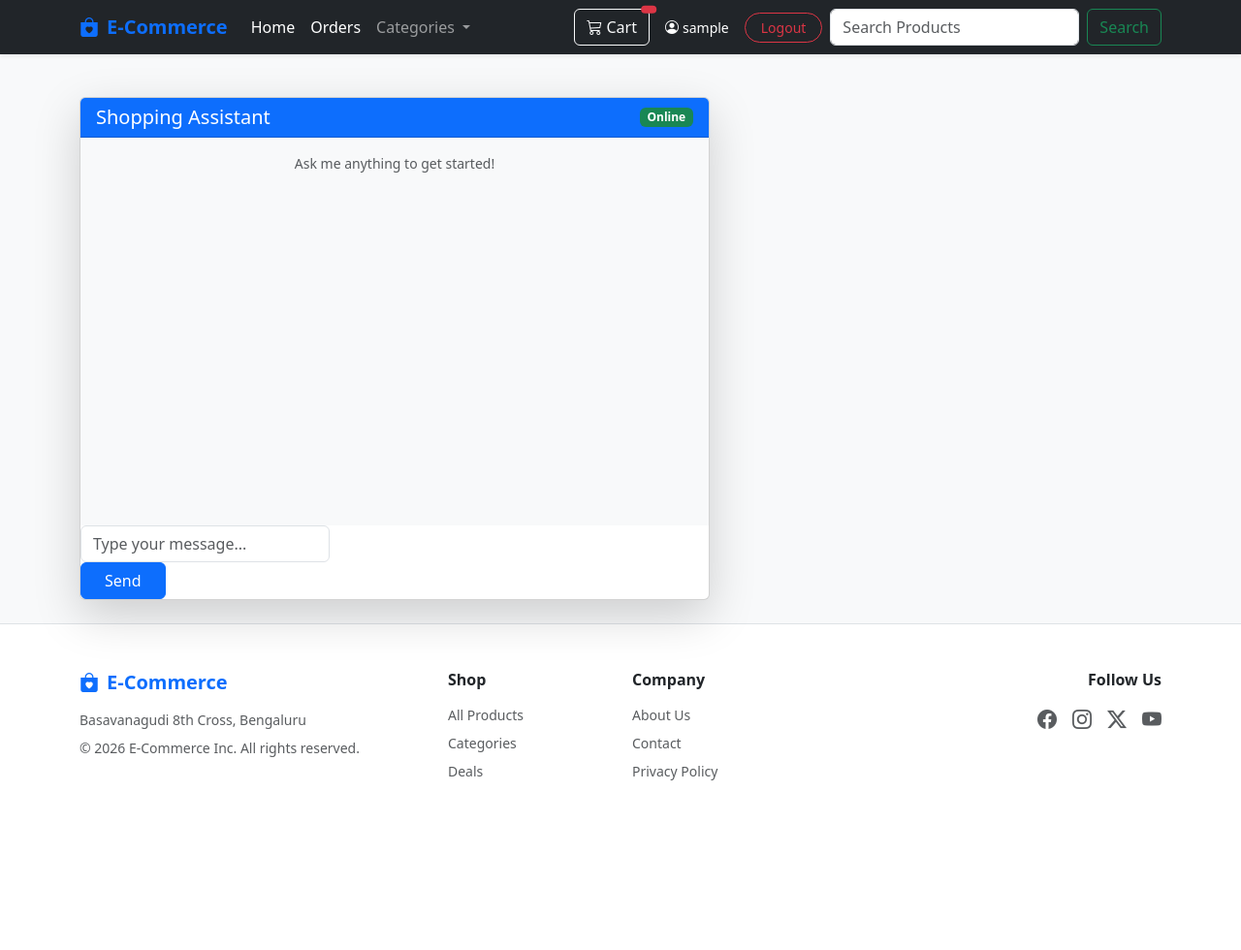
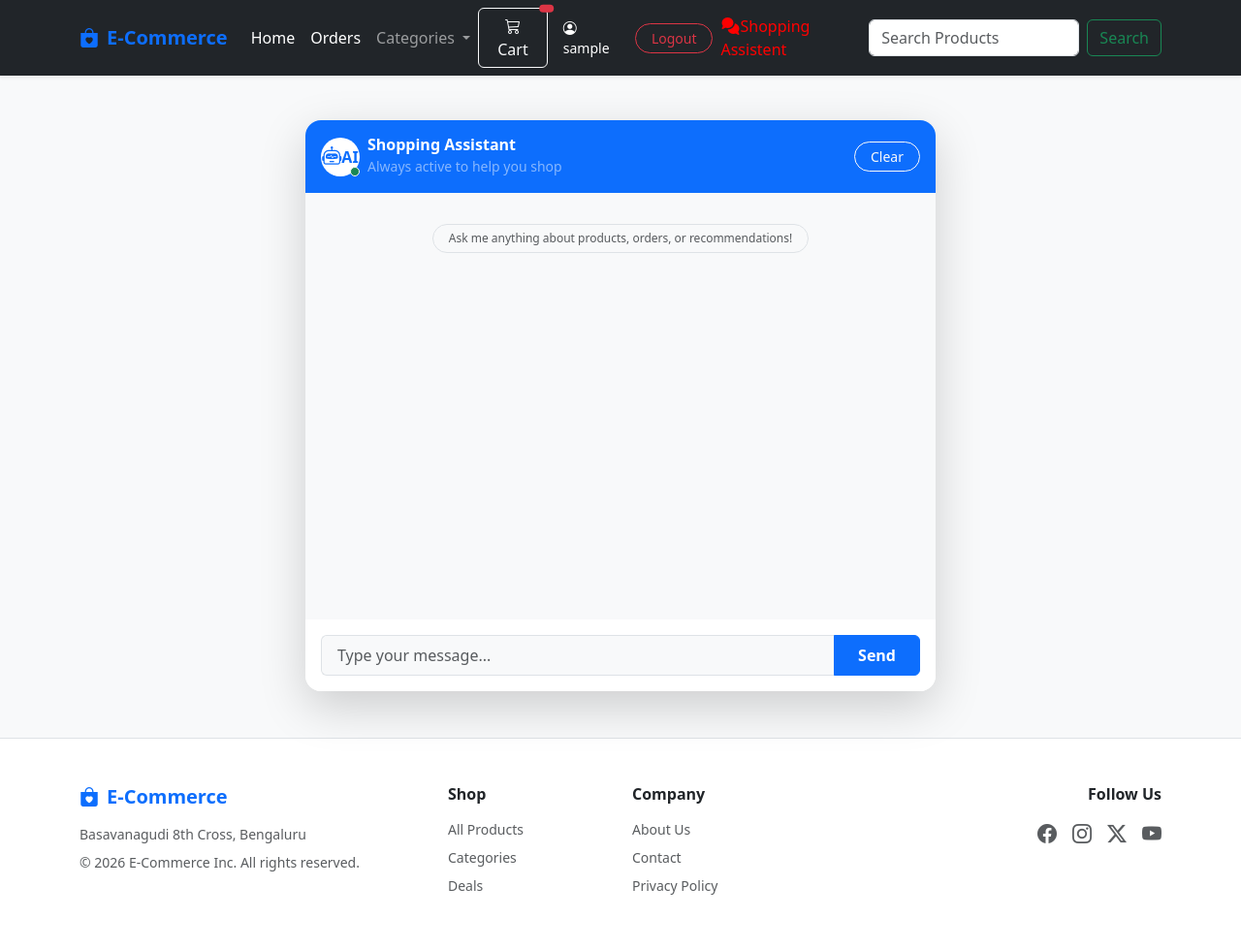
Before and after one commit to Akshayikify/E-commerce-Application, a Django app: page /chat/ in a window 1280 px wide. Shown: the whole page at 97% size. Before the commit the page ends 805 px from the top, so only its background shows below. Run offline with Django 5.2, Linux system fonts and the light colour scheme; the visitor is signed in with stand-in values (Sample User, id 1); parts of the project's set-up code (start-up, migrations or seed data) failed here and were passed over; some libraries are stand-ins or nearby versions.

Commit message:
fix:Chatbot response from OpenAI is fixed

```diff
--- a/store/views.py
+++ b/store/views.py
@@ -652,7 +652,12 @@ def order_confirmation_mail(request, order_id):
         return HttpResponse(f"No email address found for customer of Order #{order.id}.", status=400)
     return HttpResponse(f"Order #{order.id} is not in a paid status (Current status: {order.status}).", status=400)
 
-client=OpenAI(api_key=settings.OPENAI_API_KEY, base_url="https://openrouter.ai")
+# OpenRouter exposes the OpenAI-compatible API under /api/v1. Its documented
+# compatible endpoint is Chat Completions, which returns message.content.
+client = OpenAI(
+    api_key=settings.OPENAI_API_KEY,
+    base_url="https://openrouter.ai/api/v1",
+)
 
 
 @csrf_exempt
@@ -669,13 +674,21 @@ def chat_view(request):
 
         try:
 
-            response = client.responses.create(
-                model='gpt-5-mini',
-                instructions='You are a helpful e-commerce assistant.',
-                input=user_message
+            response = client.chat.completions.create(
+                model='openai/gpt-5-mini',
+                messages=[
+                    {
+                        'role': 'system',
+                        'content': 'You are a helpful e-commerce assistant.',
+                    },
+                    {'role': 'user', 'content': user_message},
+                ],
+                max_tokens=250
             )
 
-            ai_message = response.output_text
+            ai_message = response.choices[0].message.content
+            if not ai_message:
+                raise ValueError('The AI service returned an empty response.')
 
             return JsonResponse({
                 'message': ai_message
--- a/templates/chat.html
+++ b/templates/chat.html
@@ -1,38 +1,69 @@
 {% extends 'home.html' %}
-<title>{% block title %}E-commerce{% endblock %}</title>
+
+<title>{% block title %}Shopping Assistant | E-commerce{% endblock %}</title>
+
 {% block products %}
-<div class="card shadow-lg w-100" style="max-width: 650px;">
+<div class="d-flex justify-content-center align-items-center py-4">
+    <div class="card border-0 shadow-lg rounded-4 w-100 overflow-hidden" style="max-width: 650px;">
         <!-- Header -->
-        <div class="card-header bg-primary text-white d-flex justify-content-between align-items-center">
-            <h5 class="mb-0">Shopping Assistant</h5>
-            <span class="badge bg-success">Online</span>
+        <div class="card-header bg-primary text-white p-3 d-flex justify-content-between align-items-center border-0">
+            <div class="d-flex align-items-center gap-2">
+                <div class="position-relative">
+                    <div class="rounded-circle bg-white text-primary d-flex align-items-center justify-content-center fw-bold" style="width: 40px; height: 40px;">
+                        <i class="bi bi-robot fs-5"></i>
+                        <span>AI</span>
+                    </div>
+                    <span class="position-absolute bottom-0 end-0 p-1 bg-success border border-light rounded-circle">
+                        <span class="visually-hidden">Online</span>
+                    </span>
+                </div>
+                <div>
+                    <h6 class="mb-0 fw-bold">Shopping Assistant</h6>
+                    <small class="text-white-50">Always active to help you shop</small>
+                </div>
+            </div>
+            <button id="clear-chat" class="btn btn-sm btn-outline-light rounded-pill px-3" title="Clear Chat Window">
+                Clear
+            </button>
         </div>
 
         <!-- Chat Container -->
-        <div id="chat-messages" class="card-body overflow-auto p-3" style="height: 400px; background-color: #f8f9fa;">
-            <div class="text-center text-muted small mb-3">Ask me anything to get started!</div>
+        <div id="chat-messages" class="card-body overflow-auto p-4 d-flex flex-column gap-3" style="height: 440px; background-color: #f8f9fa;">
+            <div class="text-center my-2">
+                <span class="badge bg-light text-muted border px-3 py-2 rounded-pill fw-normal">
+                    Ask me anything about products, orders, or recommendations!
+                </span>
+            </div>
         </div>
 
         <!-- Input Section -->
+        <div class="card-footer bg-white p-3 border-top-0">
+            <form id="chat-form" class="m-0" method="post">
+                {% csrf_token %}
                 <div class="input-group">
-                <form method="POST">
                     <input
                         type="text"
                         id="user-input"
-                    class="form-control"
+                        class="form-control border-end-0 bg-light py-2 px-3"
                         placeholder="Type your message..."
                         autocomplete="off"
                         name="message"
+                        required
                     >
-                <button class="btn btn-primary px-4" onclick="sendMessage()">Send</button>
+                    <button type="submit" id="send-btn" class="btn btn-primary px-4 fw-semibold">
+                        <span>Send</span>
+                    </button>
+                </div>
             </form>
         </div>
     </div>
 </div>
 {% endblock %}
-{% block pagination %}
-{% endblock %}
+
+{% block pagination %}{% endblock %}
+
 {% block scripts %}
+<script src="https://code.jquery.com/jquery-3.7.1.min.js"></script>
 <script>
     function escapeHtml(text) {
         return $('<div>').text(text).html();
@@ -40,64 +71,127 @@
 
     function scrollToBottom() {
         var chatMessages = $('#chat-messages');
-            chatMessages.scrollTop(chatMessages[0].scrollHeight);
+        chatMessages.animate({ scrollTop: chatMessages[0].scrollHeight }, 300);
+    }
+
+    function showTypingIndicator() {
+        $('#chat-messages').append(`
+            <div id="typing-indicator" class="d-flex justify-content-start">
+                <div class="bg-white border text-muted p-3 rounded-4 shadow-sm" style="max-width: 80%;">
+                    <small class="d-block text-muted fw-bold mb-1" style="font-size: 0.75rem;">AI</small>
+                    <div class="d-flex align-items-center gap-1">
+                        <span class="spinner-grow spinner-grow-sm" role="status" aria-hidden="true"></span>
+                        <span class="small">Thinking...</span>
+                    </div>
+                </div>
+            </div>
+        `);
+        scrollToBottom();
+    }
+
+    function removeTypingIndicator() {
+        $('#typing-indicator').remove();
     }
 
     function sendMessage() {
-            var userInput = $('#user-input').val();
-            if (userInput.trim() !== '') {
-                // User Message Bubble (Right aligned)
+        var userInput = $('#user-input').val().trim();
+        if (userInput !== '') {
+            // Render User Bubble
             $('#chat-messages').append(`
-                    <div class="d-flex justify-content-end mb-3">
-                        <div class="chat-bubble bg-primary text-white p-2 px-3 rounded-3 shadow-sm">
-                            <small class="d-block text-white-50 fw-bold mb-1">You</small>
-                            ${escapeHtml(userInput)}
+                <div class="d-flex justify-content-end">
+                    <div class="bg-primary text-white p-3 rounded-4 shadow-sm" style="max-width: 80%; border-bottom-right-radius: 4px !important;">
+                        <small class="d-block text-white-50 fw-bold mb-1" style="font-size: 0.75rem;">You</small>
+                        <div class="text-break">${escapeHtml(userInput)}</div>
                     </div>
                 </div>
             `);
 
             $('#user-input').val('');
             scrollToBottom();
+            showTypingIndicator();
 
-                // Send AJAX Request
+            // Send AJAX Request with CSRF Token
             $.ajax({
     url: '{% url "chat" %}',
     type: 'POST',
+
+    headers: {
+        'X-CSRFToken': $('input[name=csrfmiddlewaretoken]').val()
+    },
+
     data: {
-                        'message': userInput
+        message: userInput
     },
+
     success: function(response) {
-                        // AI Message Bubble (Left aligned)
+
+        removeTypingIndicator();
+
+        var replyText = response.message;
+
         $('#chat-messages').append(`
-                            <div class="d-flex justify-content-start mb-3">
-                                <div class="chat-bubble bg-white text-dark border p-2 px-3 rounded-3 shadow-sm">
-                                    <small class="d-block text-muted fw-bold mb-1">AI</small>
-                                    ${escapeHtml(response.reply || response.message)}
+            <div class="d-flex justify-content-start">
+                <div class="bg-white text-dark border p-3 rounded-4 shadow-sm"
+                     style="max-width: 80%; border-bottom-left-radius: 4px !important;">
+
+                    <small class="d-block text-primary fw-bold mb-1"
+                           style="font-size: 0.75rem;">
+                        AI Assistant
+                    </small>
+
+                    <div class="text-break">
+                        ${escapeHtml(replyText)}
+                    </div>
+
                 </div>
             </div>
         `);
+
         scrollToBottom();
     },
-                    error: function() {
-                        // Error Notification
+
+    error: function(xhr) {
+
+        removeTypingIndicator();
+
+        console.log("Error:", xhr.responseText);
+
         $('#chat-messages').append(`
-                            <div class="d-flex justify-content-start mb-3">
-                                <div class="chat-bubble bg-danger text-white p-2 px-3 rounded-3 shadow-sm">
-                                    <small class="d-block text-white-50 fw-bold mb-1">System</small>
-                                    Failed to get response. Please try again.
+            <div class="d-flex justify-content-start">
+                <div class="bg-danger text-white p-3 rounded-4 shadow-sm"
+                     style="max-width: 80%;">
+
+                    <small class="d-block text-white-50 fw-bold mb-1">
+                        System Error
+                    </small>
+
+                    <div class="small">
+                        Failed to reach the assistant. Please try again.
+                    </div>
+
                 </div>
             </div>
         `);
+
         scrollToBottom();
     }
 });
         }
     }
 
-        $('#user-input').keypress(function(e) {
-            if (e.which == 13) {
+    $('#chat-form').on('submit', function(e) {
+        e.preventDefault();
         sendMessage();
-            }
+    });
+
+    $('#clear-chat').on('click', function() {
+        $('#chat-messages').html(`
+            <div class="text-center my-2">
+                <span class="badge bg-light text-muted border px-3 py-2 rounded-pill fw-normal">
+                    Chat cleared. Ask me anything to get started!
+                </span>
+            </div>
+        `);
     });
 </script>
 {% endblock %}
--- a/templates/home.html
+++ b/templates/home.html
@@ -162,6 +162,9 @@
                             <a href="{% url 'profile' %}"><i class="bi bi-person-circle me-1"></i>{{ user.username }}</a>
                         </span>
                         <a href="{% url 'logout' %}" class="btn btn-outline-danger btn-sm rounded-pill px-3">Logout</a>
+                       <a href="{% url 'chat' %}" style="color: red;">
+                        <i class="fa-solid fa-comments"></i>Shopping Assistent
+                        </a>
 
                     {% else %}
                         <a href="{% url 'login' %}" class="btn btn-outline-light btn-sm rounded-pill px-3">Login</a>
@@ -246,7 +249,6 @@
                             </div>
                         </div>
                     {% endfor %}
-                    <a class="btn btn-primary" href="{% url 'chat' %}" role="button">Shopping Assistant</a>
                 </div>
             {% else %}
                 <div class="text-center py-5 text-muted">
```
Lines whose indentation alone changed are shown as unchanged.
